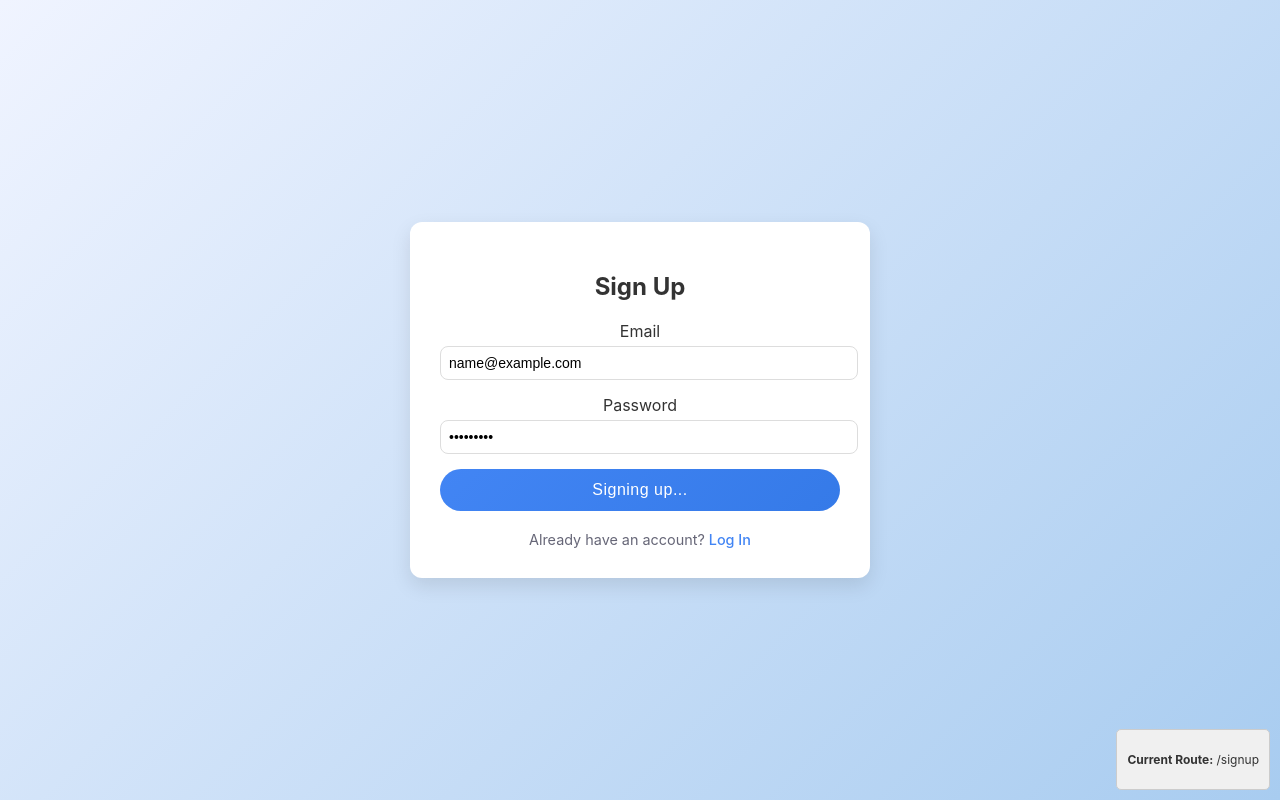
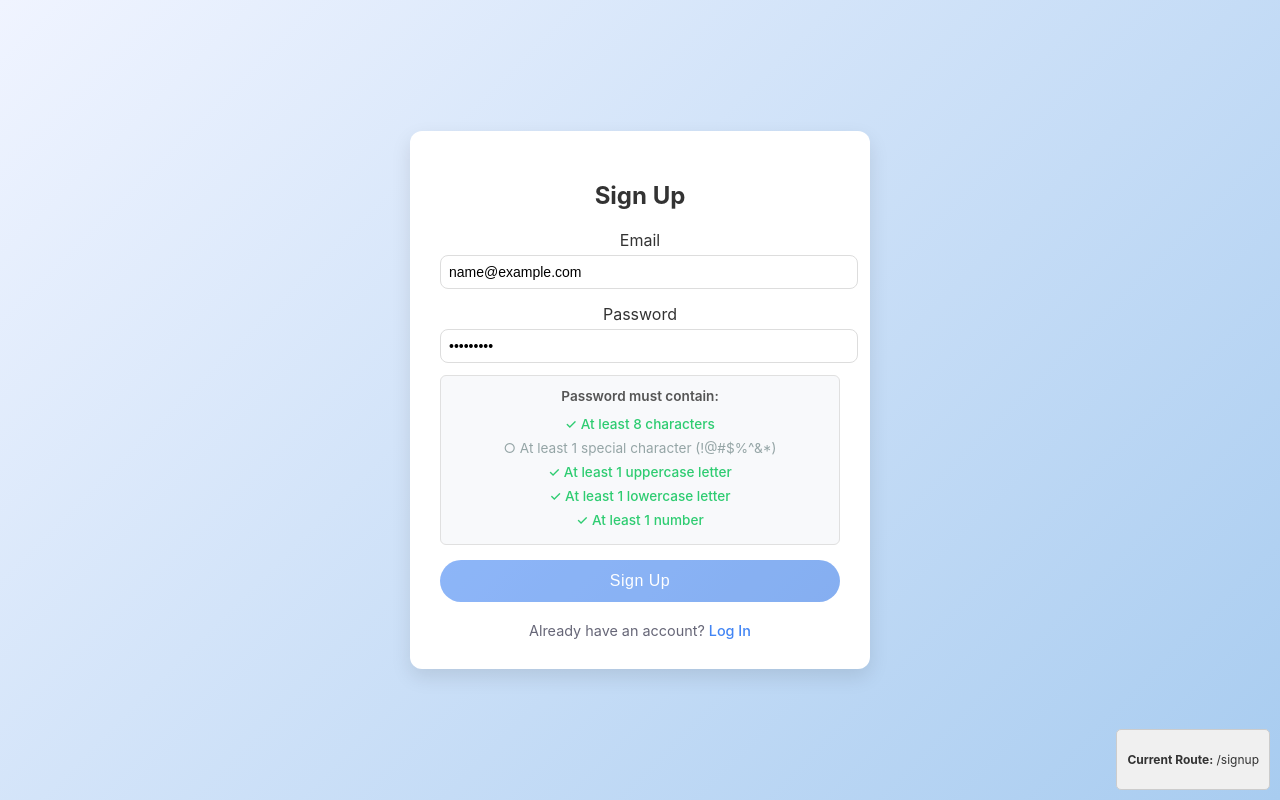
Before and after one commit to GiannfrancoC340/ACM-test-again, a React (Vite) app: page /signup in a window 1280 px wide. Both pictures are taken after typing "name@example.com", "Sample123" into the empty fields and a click on the button "Sign Up". Built offline with nearby package versions, Linux system fonts and the light colour scheme; no server answers.

Commit message:
Added Password requirement functionality

```diff
--- a/src/Components/Auth.css
+++ b/src/Components/Auth.css
@@ -1,4 +1,3 @@
-/* Fullscreen auth background */
 .auth-page {
   display: flex;
   justify-content: center;
@@ -20,6 +19,48 @@
   text-align: center;
 }
 
+/* Password Requirements Styling */
+.password-requirements {
+  margin-top: 12px;
+  padding: 12px;
+  background-color: #f8f9fb;
+  border-radius: 6px;
+  border: 1px solid #e0e0e0;
+}
+
+.requirements-title {
+  margin: 0 0 8px 0;
+  font-size: 0.85rem;
+  font-weight: 600;
+  color: #555;
+}
+
+.password-requirements ul {
+  list-style: none;
+  padding: 0;
+  margin: 0;
+}
+
+.password-requirements li {
+  font-size: 0.85rem;
+  padding: 4px 0;
+  transition: color 0.3s ease;
+}
+
+.requirement-met {
+  color: #2ecc71;
+  font-weight: 500;
+}
+
+.requirement-unmet {
+  color: #95a5a6;
+}
+
+.btn-primary:disabled {
+  background-color: #ccc;
+  cursor: not-allowed;
+  opacity: 0.6;
+}
 
 .form-group {
   margin-bottom: 15px;
--- a/src/Components/Signup.jsx
+++ b/src/Components/Signup.jsx
@@ -9,12 +9,61 @@ export default function Signup() {
   const [password, setPassword] = useState('')
   const [loading, setLoading] = useState(false)
   const [error, setError] = useState(null)
+  const [passwordErrors, setPasswordErrors] = useState([])
   const navigate = useNavigate()
+
+  // Password validation function
+  const validatePassword = (pass) => {
+    const errors = []
+
+    if (pass.length < 8) {
+      errors.push('At least 8 characters')
+    }
+
+    if (!/[!@#$%^&*(),.?":{}|<>]/.test(pass)) {
+      errors.push('At least 1 special character (!@#$%^&*)')
+    }
+
+    if (!/[A-Z]/.test(pass)) {
+      errors.push('At least 1 uppercase letter')
+    }
+
+    if (!/[a-z]/.test(pass)) {
+      errors.push('At least 1 lowercase letter')
+    }
+
+    if (!/[0-9]/.test(pass)) {
+      errors.push('At least 1 number')
+    }
+
+    return errors
+  }
+
+  const handlePasswordChange = (e) => {
+    const newPassword = e.target.value
+    setPassword(newPassword)
+
+    // Validate password in real-time
+    if (newPassword.length > 0) {
+      const errors = validatePassword(newPassword)
+      setPasswordErrors(errors)
+    } else {
+      setPasswordErrors([])
+    }
+  }
 
   const handleSignup = async (e) => {
     e.preventDefault()
     setLoading(true)
     setError(null)
+
+    // Check password requirements before submitting
+    const errors = validatePassword(password)
+    if (errors.length > 0) {
+      setError('Password does not meet all requirements')
+      setLoading(false)
+      return
+    }
 
     try {
       await createUserWithEmailAndPassword(auth, email, password)
@@ -58,15 +107,39 @@ export default function Signup() {
               type="password"
               placeholder="Choose a secure password"
               value={password}
-              onChange={e => setPassword(e.target.value)}
+              onChange={handlePasswordChange}
               required
             />
+
+            {/* Password Requirements Display */}
+            {password.length > 0 && (
+              <div className="password-requirements">
+                <p className="requirements-title">Password must contain:</p>
+                <ul>
+                  <li className={password.length >= 8 ? 'requirement-met' : 'requirement-unmet'}>
+                    {password.length >= 8 ? '✓' : '○'} At least 8 characters
+                  </li>
+                  <li className={/[!@#$%^&*(),.?":{}|<>]/.test(password) ? 'requirement-met' : 'requirement-unmet'}>
+                    {/[!@#$%^&*(),.?":{}|<>]/.test(password) ? '✓' : '○'} At least 1 special character (!@#$%^&*)
+                  </li>
+                  <li className={/[A-Z]/.test(password) ? 'requirement-met' : 'requirement-unmet'}>
+                    {/[A-Z]/.test(password) ? '✓' : '○'} At least 1 uppercase letter
+                  </li>
+                  <li className={/[a-z]/.test(password) ? 'requirement-met' : 'requirement-unmet'}>
+                    {/[a-z]/.test(password) ? '✓' : '○'} At least 1 lowercase letter
+                  </li>
+                  <li className={/[0-9]/.test(password) ? 'requirement-met' : 'requirement-unmet'}>
+                    {/[0-9]/.test(password) ? '✓' : '○'} At least 1 number
+                  </li>
+                </ul>
+              </div>
+            )}
           </div>
 
           <button
             className="btn-primary"
             type="submit"
-            disabled={loading}
+            disabled={loading || passwordErrors.length > 0}
           >
             {loading ? 'Signing up...' : 'Sign Up'}
           </button>
```
